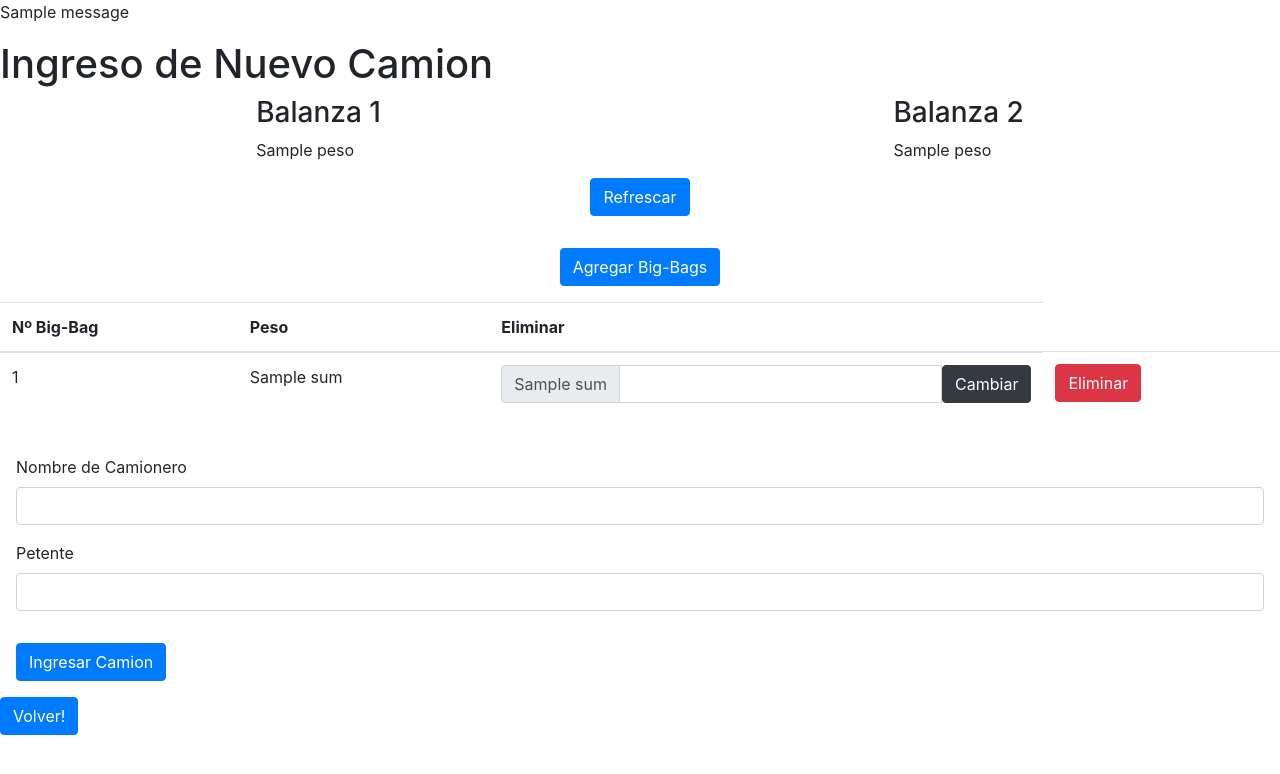
After one commit to santiagotcl/Proyecto-Puente-Grua, a Flask app: template templates/CargaBigBags.html in a window 1280 px wide. The commit adds this page. Shown: the top 774 px of the page. Run offline with Flask 2, Linux system fonts and the light colour scheme; the template is opened without the code that fills it: most values are stand-ins (such as "Sample title", 1, 10 or a date in 2020); one stand-in notice (Sample message) is shown; some libraries are stand-ins or nearby versions.

Commit message:
nuevo camion andando pro sin BDD

```diff
--- a/App.py
+++ b/App.py
@@ -5,6 +5,8 @@ from werkzeug.security import generate_password_hash, check_password_hash
 from flask_login import LoginManager, UserMixin, login_user, login_required, logout_user, current_user
 import requests
 from bs4 import BeautifulSoup
+from datetime import date, datetime
+import time
 
 app=Flask(__name__)
 
@@ -46,7 +48,8 @@ app.secret_key="mysecretkey"
 #en templates guardo todo lo que se ve
 
 BigTemp=[]#memoria interna de articulos seleccionados
-
+Camion=[]#guarda los datos del camion donde se estan cargando big bags
+i=0
 #hashed_pw = generate_password_hash("1995",method="sha256")
 #mysql.execute("INSERT INTO usuarios (username,password,permiso) VALUES (?,?,?)",
 #        ("scuozzo",hashed_pw,"1"))
@@ -59,7 +62,7 @@ def index():
 
 @app.route("/Ingreso", methods= ["GET","POST"])
 def Ingreso():
-    global data
+    #global data
     if request.method == "POST":
         username = request.form["username"]
         password = request.form["password"]
@@ -130,7 +133,7 @@ def Usuarios():
         cur=mysql.cursor()
         cur.execute("SELECT * FROM usuarios")
         data = cur.fetchall()
-        return render_template("Usuarios.html",data=data)
+        return render_template("Usuarios.html")
 
 
 ##########################################################################
@@ -219,12 +222,65 @@ def get_data():
     return(hola1)
 
 
-@app.route("/Nuevocamion", methods=['GET'])#recibo un parametro tipo string
+##########################################################################
+##########################Fn principal####################################
+##########################################################################
+
+@app.route("/CargaBigBags", methods=['POST','GET'])
+def CargaBigBags():
+    global BigTemp
+    global Camion
+    global i
+    if request.method == "POST":
+        nombre = request.form["nombre"]
+        modelo = request.form["modelo"]
+        patente = request.form["patente"]
+        Camion.append(nombre)
+        Camion.append(modelo)
+        Camion.append(patente)
+        i=0
+        flash("Puedes Comenzar!")
+        peso=get_data()
+        return render_template("/CargaBigBags.html",bigtemp=BigTemp,peso=peso)
+    if request.method == "GET":
+        peso=get_data()
+        return render_template("/CargaBigBags.html",bigtemp=BigTemp,peso=peso)
+
+
+##########################################################################
+##################pagina de carga de datos del camion#####################
+##########################################################################
+
+@app.route("/Nuevocamion", methods=['GET'])
 @login_required
 def Nuevocamion():
+    return render_template("/Nuevocamion.html")
+
+
+##########################################################################
+######################Carga de big-Bag en la BDD####3#####################
+##########################################################################
+
+@app.route("/anadirbigbag/<peso0>/<peso1>")
+@login_required
+def anadirbigbag(peso0,peso1):
+    print(peso0)
+    print(peso1)
+    global Camion
     global BigTemp
-    return render_template("Nuevocamion.html",bigtemp=BigTemp,peso=get_data())
-
+    global i
+    i=i+1
+    listemp=[i,peso0]
+    BigTemp.append(listemp)
+    i=i+1
+    listemp=[i,peso1]
+    BigTemp.append(listemp)
+    peso=get_data()
+    print(BigTemp)
+    now = datetime.now()
+    fecha = now.strftime('%d-%m-%Y')
+    hora = now.strftime('%H:%M')
+    return render_template("/CargaBigBags.html",bigtemp=BigTemp,peso=peso)
 
 if __name__ == "__main__":
     app.run(port = 3000, debug = True) #hacemos que se refresque solo
--- /dev/null
+++ b/templates/CargaBigBags.html
@@ -0,0 +1,116 @@
+<!DOCTYPE html>
+<html lang="en">
+<head>
+    <meta charset="UTF-8">
+    <meta name="viewport" content="width=device-width, initial-scale=1.0">
+    <title>Camion</title>
+    <link rel="stylesheet" href="https://stackpath.bootstrapcdn.com/bootstrap/4.5.0/css/bootstrap.min.css" integrity="sha384-9aIt2nRpC12Uk9gS9baDl411NQApFmC26EwAOH8WgZl5MYYxFfc+NcPb1dKGj7Sk" crossorigin="anonymous">
+</head>
+
+<body>
+    {% with messages = get_flashed_messages() %}
+    {% if messages %}
+    {% for message in messages %}
+        <p>{{message}}</p>
+    {% endfor %}
+    {% endif %}
+    {% endwith %}
+    {% set i=0 %}
+
+    <h1>Ingreso de Nuevo Camion</h1>
+
+    <div style="display: flex; flex-direction: column;">
+        <div style="display: flex; flex-direction: row; justify-content: space-around;">
+            <div>
+                <div><h3>Balanza 1</h3></div>
+                <div>{{peso.0}}</div>
+            </div>
+
+            <div>
+                <div><h3>Balanza 2</h3></div>
+                <div>{{peso.1}}</div>
+            </div>
+
+        </div>
+
+
+
+        <div style="display: block; text-align: center;">
+
+            <a href="/CargaBigBags"><button class="btn btn-primary" style="margin: 1rem;" >Refrescar</button></a>
+
+        </div>
+
+        <div style="display: block; text-align: center;">
+
+            <a href="/anadirbigbag/{{peso.0}}/{{peso.1}}"><button type="submit" class="btn btn-primary" style="margin: 1rem;" >Agregar Big-Bags</button></a>
+
+        </div>
+
+
+
+
+
+        <div>
+            <table class="table">
+                <thead>
+                <tr>
+                    <th scope="col">Nº Big-Bag</th>
+                    <th scope="col">Peso</th>
+                    <th scope="col">Eliminar</th>
+                </tr>
+                </thead>
+                <tbody>
+
+                    {% for sum in bigtemp %}
+
+                        <tr>
+                            <td>{{sum.0}}</td>
+                            <td>{{sum.1}}</td>
+                            <td>
+                                <form action="/Cambiar/{{sum.0}}" method="POST" class="input-group mb-2">
+                                    <div class="input-group-prepend">
+                                      <span class="input-group-text">{{sum.3}}</span>
+                                    </div>
+                                    <input type="number" class="form-control" style="width: 0.5rem;" name="permiso">
+                                    <button type="submit" class="btn btn-dark" >Cambiar</button>
+                                </form>
+                            </td>
+                            <td>
+                                <a href="/Eliminar/{{sum.0}}"><button type="button" class="btn btn-danger" >Eliminar</button></a>
+                            </td>
+
+
+                    {% endfor %}
+                        </tr>
+
+                </tbody>
+            </table>
+        </div>
+
+
+
+
+
+        <div>
+            <form action="/Registro_usuario" method="POST">
+
+                <div class="form-group" style="margin: 1rem;">
+                    <label>Nombre de Camionero</label>
+                    <input type="text" class="form-control" name="nombre">
+                </div>
+
+                <div class="form-group" style="margin: 1rem;">
+                    <label>Petente</label>
+                    <input type="text" class="form-control" name="patente">
+                </div>
+
+
+                <button type="submit" class="btn btn-primary" style="margin: 1rem;">Ingresar Camion</button>
+              </form>
+        </div>
+
+    </div>
+    <a href="/Ingreso"><button type="button" class="btn btn-primary" >Volver!</button></a>
+</body>
+</html>
```
Also changed, not shown: templates/Nuevocamion.html (+15 -73 lines).
